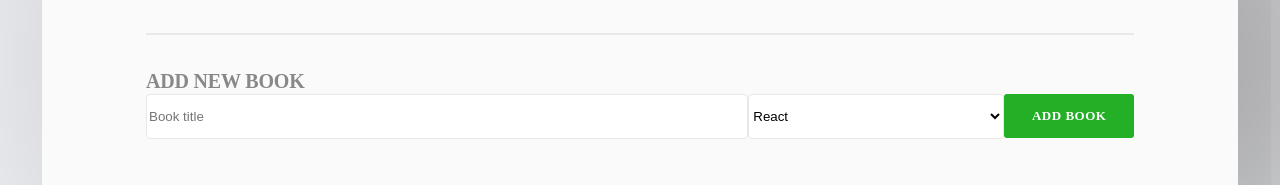
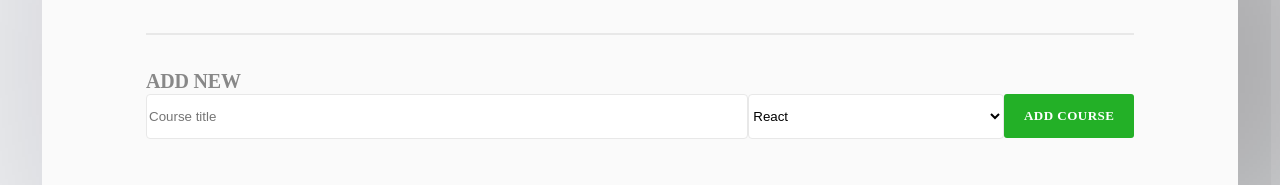
Before and after one commit to orestis-kaplan/bookstore, a React (Create React App) app: page / in a window 1280 px wide. Shown: the part 830-1015 px from the top of the page. Built offline with nearby package versions, Linux system fonts and the light colour scheme.

Commit message:
deploy to heroku

```diff
--- a/src/containers/BooksForm.js
+++ b/src/containers/BooksForm.js
@@ -33,12 +33,12 @@ class BooksForm extends React.Component {
     const { title } = this.state;
     return (
       <form>
-        <label className="label" htmlFor="title">ADD NEW BOOK</label>
+        <label className="label" htmlFor="title">ADD NEW COURSE</label>
         <div className="form-control">
           <input
             id="title"
             className="input-book"
-            placeholder="Book title"
+            placeholder="Course title"
             type="text"
             name="title"
             value={title}
@@ -49,7 +49,7 @@ class BooksForm extends React.Component {
               <option id={category} value={category} key={category}>{category}</option>
             ))}
           </select>
-          <button className="submit" type="submit" onClick={this.handleSubmit}>ADD BOOK</button>
+          <button className="submit" type="submit" onClick={this.handleSubmit}>ADD COURSE</button>
         </div>
       </form>
     );
```
